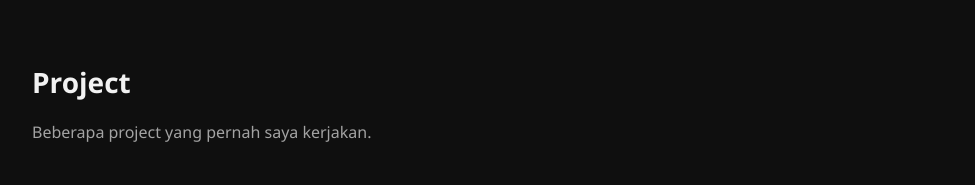
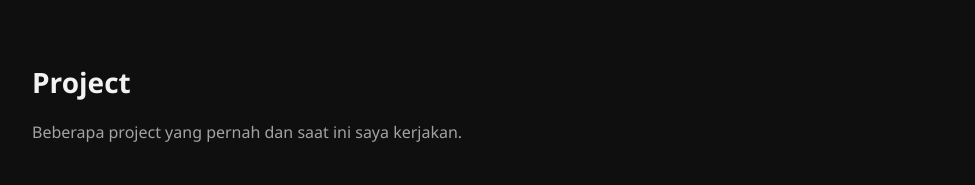
Before and after one commit to Rifki243/portofolio-rifki, a React (Vite) app: page / in a window 1280 px wide. Shown: the part 2620-2805 px from the top of the page, without its empty margins (152-1127 px from the left). Built offline with nearby package versions, Linux system fonts and the light colour scheme.

Commit message:
fix: update project description for clarity

```diff
--- a/src/components/Projects.jsx
+++ b/src/components/Projects.jsx
@@ -7,7 +7,7 @@ function Projects() {
       <div className="container">
         <h2 className="section-title">Project</h2>
         <p className="section-subtitle">
-          Beberapa project yang pernah saya kerjakan.
+          Beberapa project yang pernah dan saat ini saya kerjakan.
         </p>
         <div className="project-grid">
           {projects.map((project) => (
```
